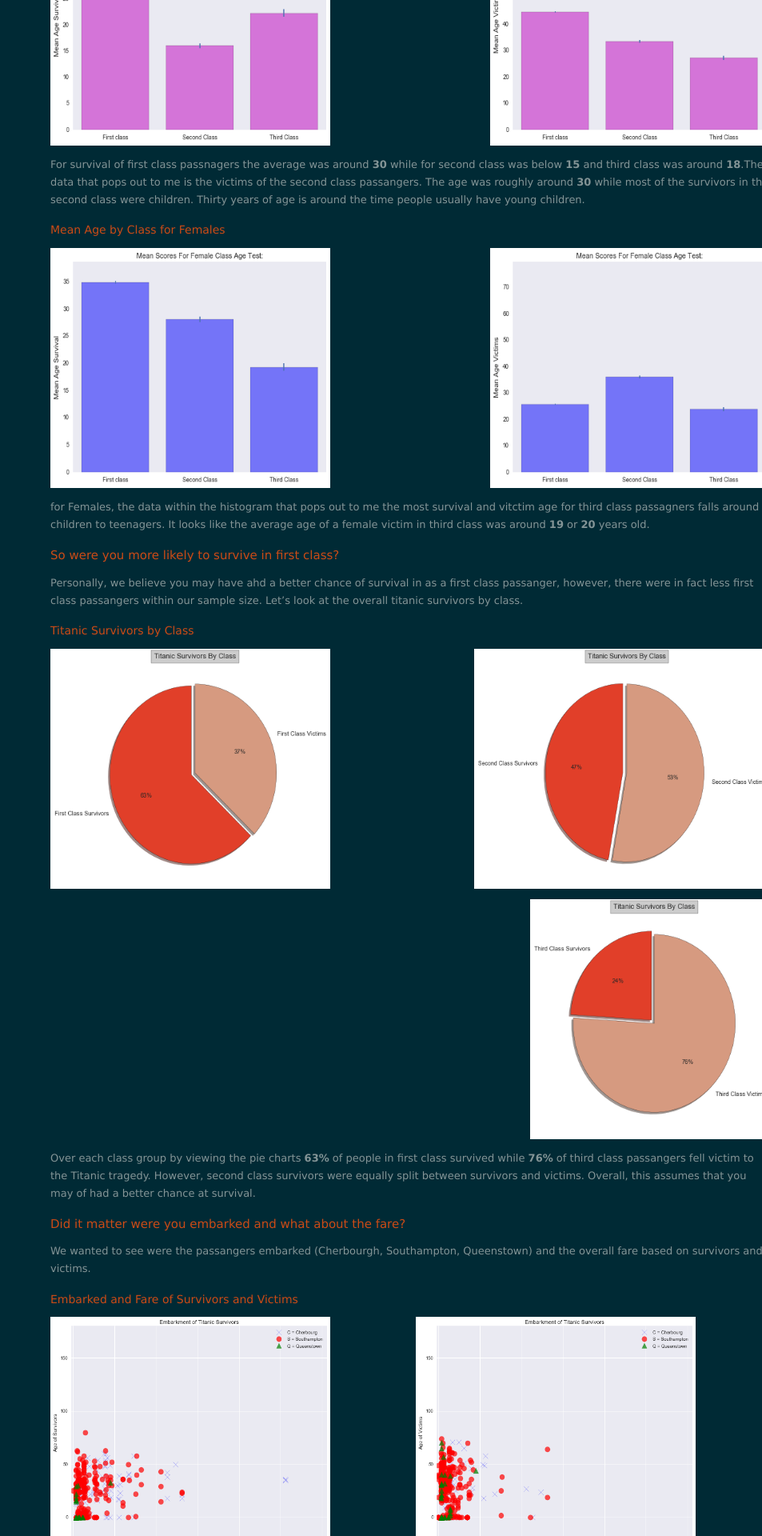
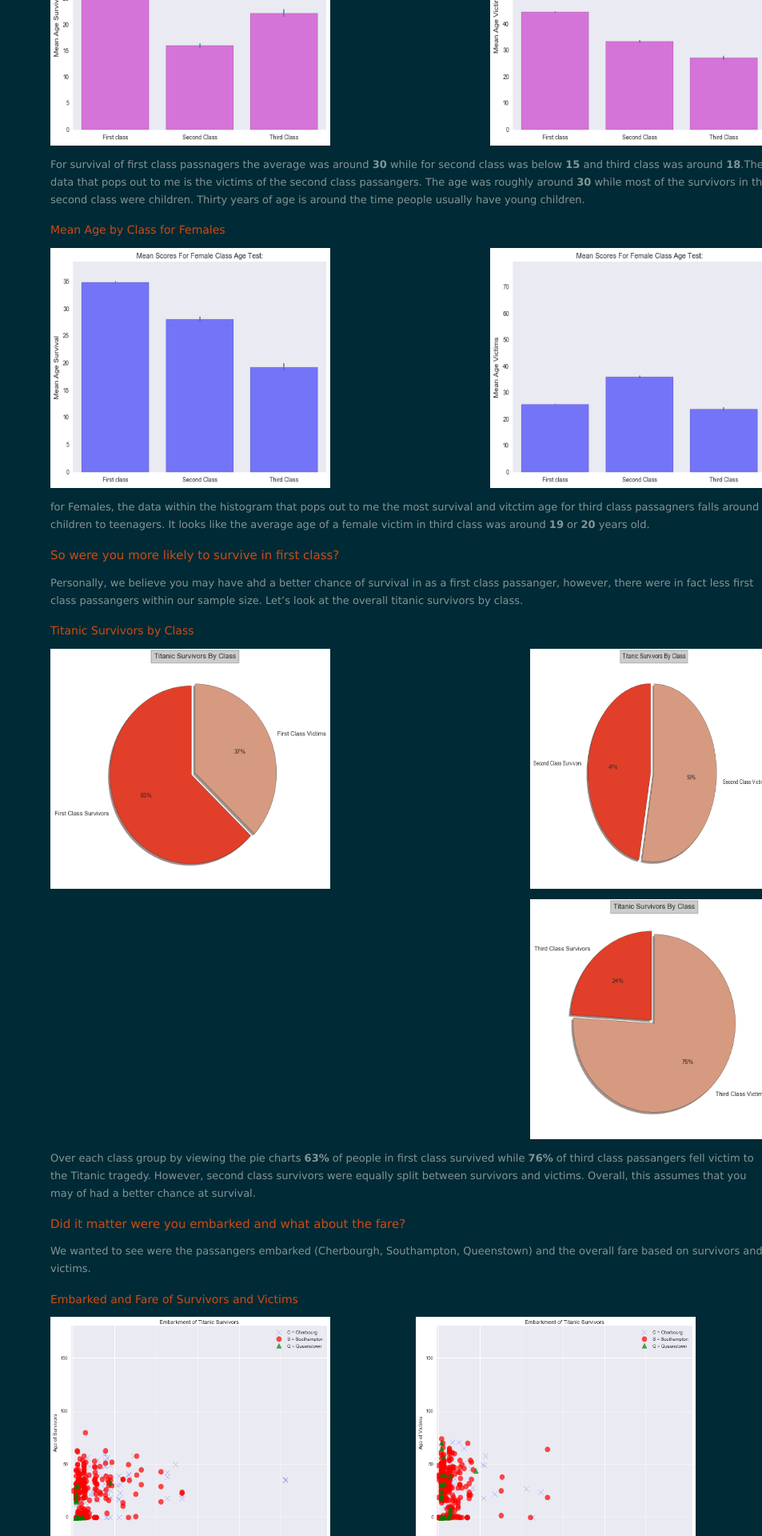
Before and after one commit to krismanaya/krismanaya.github.io, a Jekyll site: the page built from _posts/2013-06-05-welcome-to-jekyll.markdown, in a window 1280 px wide. Shown: the part 2675-4595 px from the top of the page at 80% size, without its empty margins (327-1280 px from the left). Built offline with Jekyll 4.4.1, drawn with Linux system fonts in a browser that asks for light colours; nearby versions of some CDN libraries.

Commit message:
change another image width

```diff
--- a/_posts/2013-06-05-welcome-to-jekyll.markdown
+++ b/_posts/2013-06-05-welcome-to-jekyll.markdown
@@ -71,7 +71,7 @@ Personally, we believe you may have ahd a better chance of survival in as a firs
 ### Titanic Survivors by Class
 
 <img src="/images/PIEFC.png" width="350" height="300" class="left"/>
-<img src="/images/PIESC.png" width="370" height="300" class="right"/>
+<img src="/images/PIESC.png" width="300" height="300" class="right"/>
 <img src="/images/PIETC.png" width="300" height="300" class="right"/>
 
 
```
